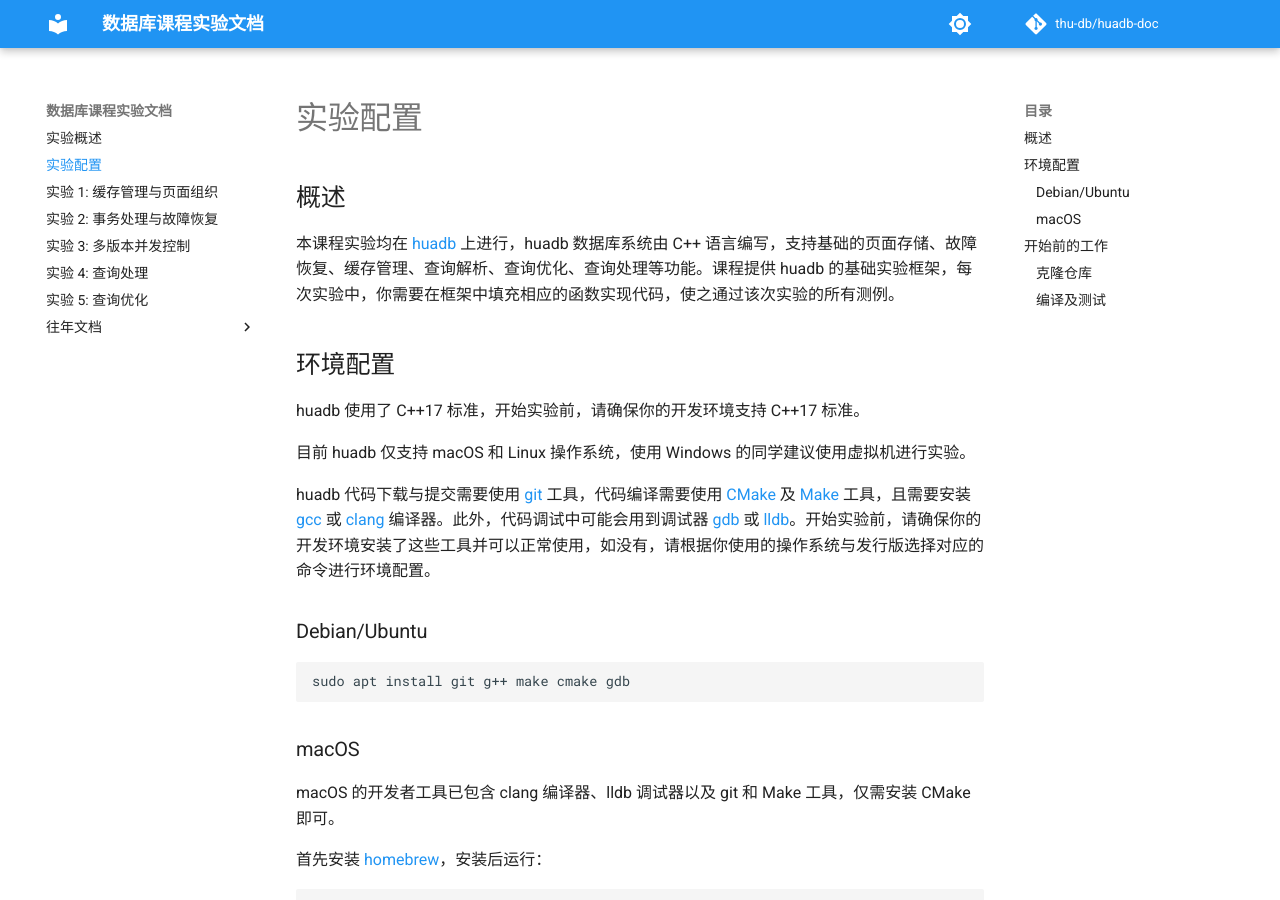
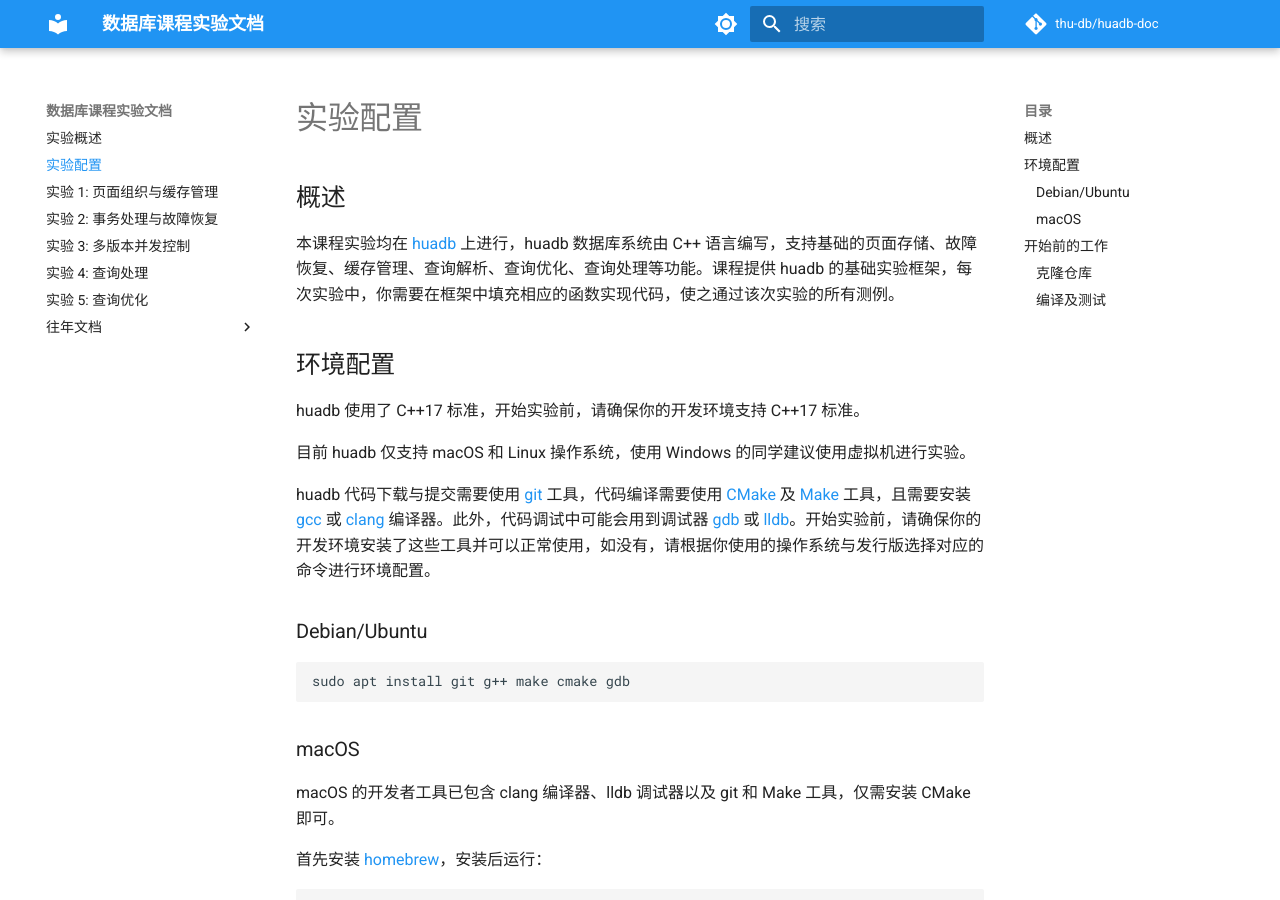
Before and after one commit to thu-db/huadb-doc, an MkDocs documentation site: the page built from docs/prepare.md, in a window 1280 px wide and 900 px high. Built offline with MkDocs 1.6.1 and Material for MkDocs 9.7.7, drawn with Linux system fonts in a browser that asks for light colours; comment, search, counter and statistics services are not loaded.

```diff
--- a/mkdocs.yml
+++ b/mkdocs.yml
@@ -6,7 +6,7 @@ repo_url: https://github.com/thu-db/huadb-doc
 nav:
   - 实验概述: index.md
   - 实验配置: prepare.md
-  - "实验 1: 缓存管理与页面组织": lab1.md
+  - "实验 1: 页面组织与缓存管理": lab1.md
   - "实验 2: 事务处理与故障恢复": lab2.md
   - "实验 3: 多版本并发控制": lab3.md
   - "实验 4: 查询处理": lab4.md
@@ -49,4 +49,5 @@ extra_css:
   - stylesheets/extra.css
 
 plugins:
+  - search
   - include-markdown
```
